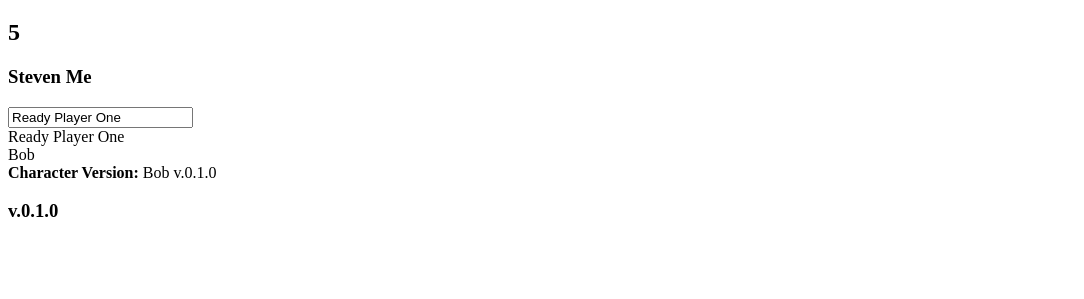
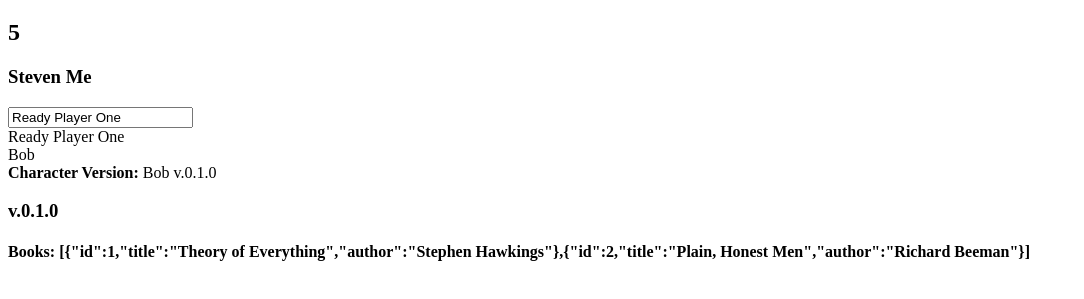
Before and after one commit to SpaceKins/angular_demo, a website: page public/index.html in a window 1280 px wide. Shown: the part 61-360 px from the top of the page, without its empty margins (0-1084 px from the left). Drawn offline with nearby package versions, Linux system fonts and the light colour scheme.

Commit message:
step12_service

```diff
--- a/public/index.html
+++ b/public/index.html
@@ -38,5 +38,10 @@
   </div>
 
   <h3>{{APP_VERSION}}</h3><h4>
+
+  <div class="value_of_books">
+  <b>Books: </b>
+    {{BookService}}
+  </div>
 </body>
 </html>
--- a/public/js/controller.js
+++ b/public/js/controller.js
@@ -10,7 +10,7 @@
     $scope.myModel ='Ready Player One';
     $scope.mainCharacter =mainCharacter;
     $scope.characterVersion=CharacterVersionFactory;
-    $scope.BookService=BookService.getBooks();
+     $scope.BookService=BookService.getBooks();
 
     console.log(BookService.getBooks());
 
```
